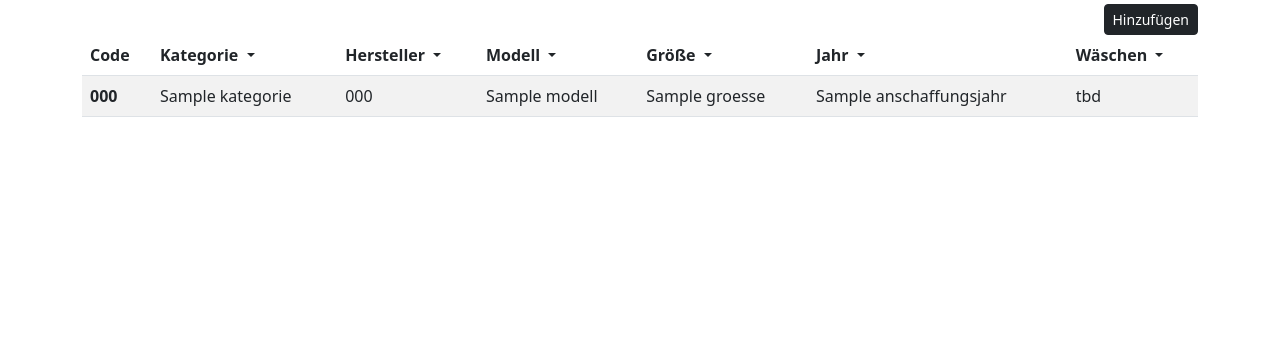
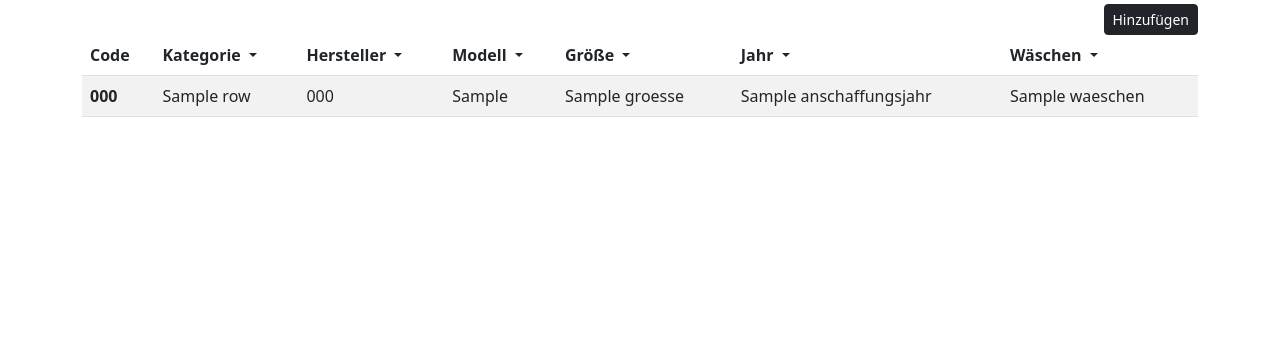
Before and after one commit to michelblk/Kleiderkammer, a Python web app: template kleiderkammer/kleidung/templates/html/kleidung.html in a window 1280 px wide. Shown: the part 76-420 px from the top of the page. Run offline with Jinja, Linux system fonts and the light colour scheme; the template is opened without the code that fills it: most values are stand-ins (such as "Sample title", 1, 10 or a date in 2020).

Commit message:
Zeige Anzahl der Wäschen

```diff
--- a/kleiderkammer/kleidung/templates/html/kleidung.html
+++ b/kleiderkammer/kleidung/templates/html/kleidung.html
@@ -41,15 +41,15 @@
             </thead>
             <tbody id="kleidungstabelle">
                 {% for row in rows -%}
-                    <tr class="kleidung" data-id="{{ row.id }}" data-typ="{{ row.typ.id }}"
-                        data-kategorie-id="{{ row.typ.kategorie.id }}">
+                    <tr class="kleidung" data-id="{{ row.id }}" data-typ="{{ row.typ_id }}"
+                        data-kategorie-id="{{ row.kategorie_id }}">
                         <th scope="row" data-column="code">{{ row.code }}</th>
-                        <td data-column="kategorie">{{ row.typ.kategorie.name }}</td>
-                        <td data-column="hersteller">{{ row.typ.hersteller }}</td>
-                        <td data-column="modell">{{ row.typ.modell }}</td>
+                        <td data-column="kategorie">{{ row.kategorie_name }}</td>
+                        <td data-column="hersteller">{{ row.typ_hersteller }}</td>
+                        <td data-column="modell">{{ row.typ_modell }}</td>
                         <td data-column="groesse">{{ row.groesse }}</td>
                         <td data-column="jahr">{{ row.anschaffungsjahr }}</td>
-                        <td>tbd</td>
+                        <td>{{ row.waeschen }}</td>
                     </tr>
                 {% endfor %}
             </tbody>
```
Also changed, not shown: kleiderkammer/kleidung/views.py (+18 -0 lines).
